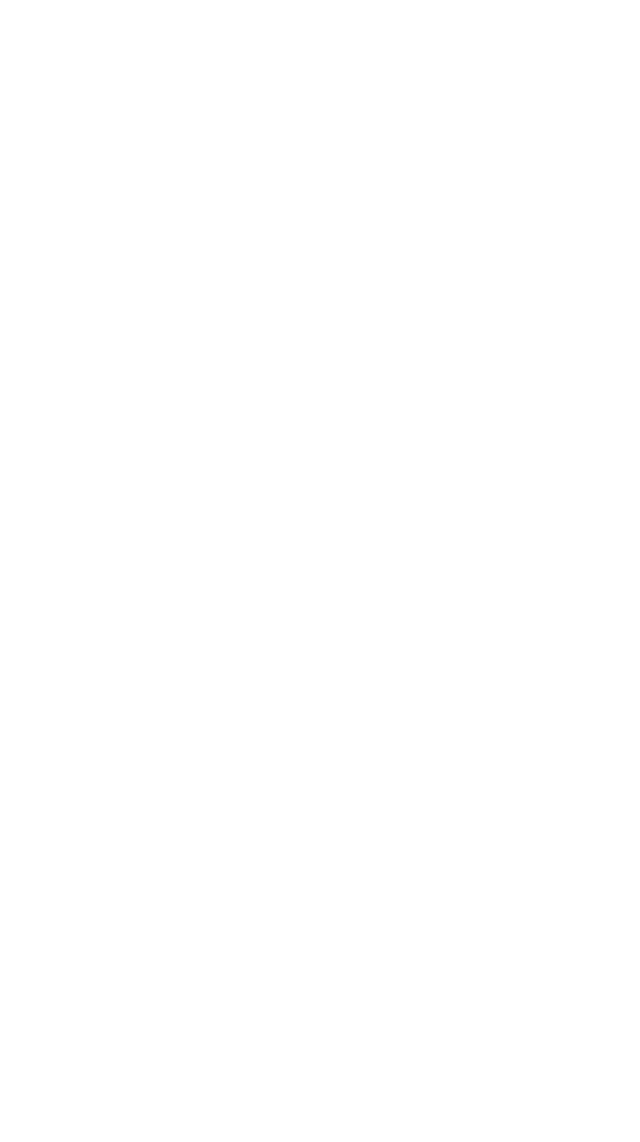
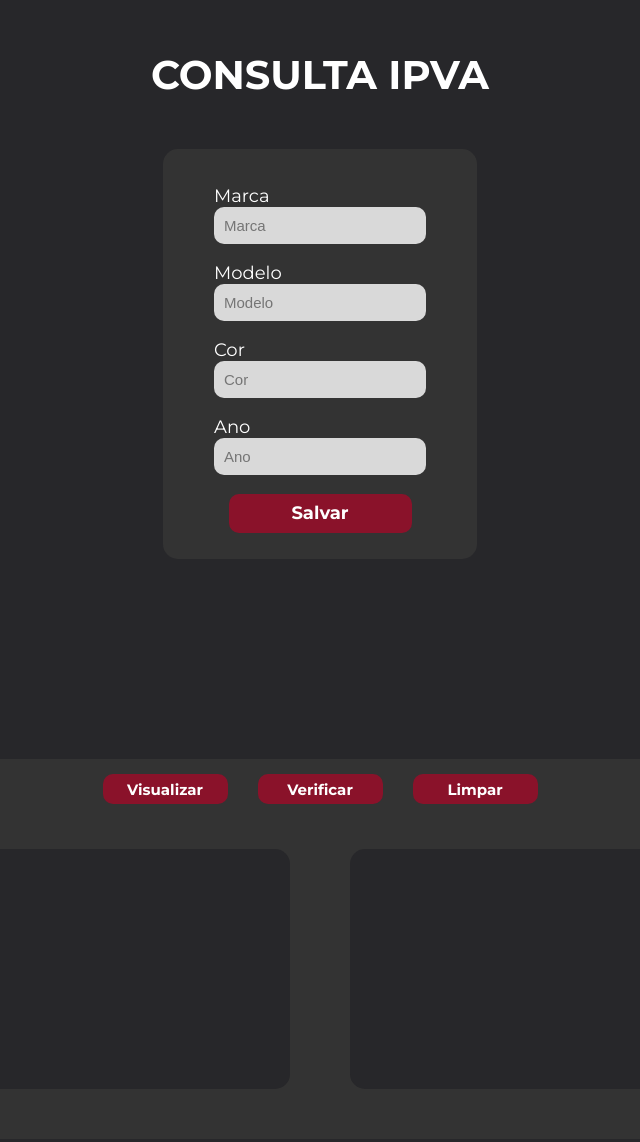
Before and after one commit to alissonsdr/task-object, a plain HTML site: page index.html in a window 1280 px wide. Shown: the whole page, without its empty margins (320-960 px from the left). Before the commit the page ends 800 px from the top, so only its background shows below. Drawn offline with Linux system fonts and the light colour scheme.

Commit message:
project complet

```diff
--- a/index.html
+++ b/index.html
@@ -1,11 +1,64 @@
 <!DOCTYPE html>
 <html lang="en">
+
 <head>
     <meta charset="UTF-8">
+    <meta http-equiv="X-UA-Compatible" content="IE=edge">
     <meta name="viewport" content="width=device-width, initial-scale=1.0">
-    <title>Document</title>
+    <link rel="stylesheet" href="style.css">
+    <link rel="preconnect" href="https://fonts.googleapis.com">
+    <link rel="preconnect" href="https://fonts.gstatic.com" crossorigin>
+    <link href="https://fonts.googleapis.com/css2?family=Montserrat:wght@400;700&display=swap" rel="stylesheet">
+    <title>Consulta IPVA</title>
 </head>
+
 <body>
+    <div class="title">CONSULTA IPVA</div>
 
+    <div class="board-insert">
+        <div class="inputs">
+            <div class="ajust-input">
+                <div class="text-inputs">Marca</div>
+                <input type="text" name="brand" id="brand" placeholder="Marca">
+            </div>
+            <div class="ajust-input">
+                <div class="text-inputs">Modelo</div>
+                <input type="text" name="model" id="model" placeholder="Modelo">
+            </div>
+            <div class="ajust-input">
+                <div class="text-inputs">Cor</div>
+                <input type="text" name="color" id="color" placeholder="Cor">
+            </div>
+            <div class="ajust-input">
+                <div class="text-inputs">Ano</div>
+                <input type="number" name="year" id="year" placeholder="Ano">
+            </div>
+            <div class="button" onclick="save()">
+                <div>Salvar</div>
+            </div>
+        </div>
+    </div>
+
+    <div class="board-result">
+        <div class="buttons-result">
+            <div class="button-result" onclick="view()">
+                <div>Visualizar</div>
+            </div>
+            <div class="button-result" onclick="verify()">
+                <div>Verificar</div>
+            </div>
+            <div class="button-result" onclick="reset()">
+                <div>Limpar</div>
+            </div>
+        </div><div class="returns">
+            <div id="resultCars" class="result">
+            </div>
+            <div id="resultPay" class="result">
+            </div>
+        </div>
+
+    </div>
+    <script src="script.js"></script>
 </body>
+
 </html>
--- /dev/null
+++ b/script.js
@@ -0,0 +1,51 @@
+let cars = []
+const resultCars = document.getElementById("resultCars")
+const resultPay = document.getElementById("resultPay")
+
+function save() {
+    let brand = document.getElementById("brand").value
+    let model = document.getElementById("model").value
+    let color = document.getElementById("color").value
+    let year = document.getElementById("year").value
+
+    cars.push({
+        carBrand: brand,
+        carModel: model,
+        carColor: color,
+        carYear: year
+    })
+    console.log(cars)
+}
+
+function view() {
+
+    let listCars = ''
+
+    cars.forEach(car => {
+        listCars += `<span> ${car.carBrand}/${car.carModel} - ${car.carColor} - ${car.carYear} </span> <br>`
+    })
+
+    resultCars.innerHTML = listCars
+}
+
+function reset(){
+    resultCars.innerHTML = ""
+    resultPay.innerHTML = ""
+    cars = []
+}
+
+function verify(){
+
+    let listPay = ""
+
+    cars.forEach(car => {
+        let yearCount = 2023 - `${car.carYear}`
+        if (yearCount >= 20){
+            listPay += `${car.carModel}/${car.carYear} não paga IPVA. <br>`
+        }
+
+        resultPay.innerHTML = listPay
+    })
+
+
+}
--- /dev/null
+++ b/style.css
@@ -0,0 +1,147 @@
+body {
+    margin: 0;
+    background-color: #27272A;
+    display: flex;
+    justify-content: center;
+    align-items: center;
+    flex-direction: column;
+}
+
+
+.title {
+    color: #FFF;
+    font-family: Montserrat;
+    font-size: 40px;
+    font-weight: 700;
+    margin-bottom: 50PX;
+    margin-top: 50px;
+}
+
+.inputs {
+    display: flex;
+    flex-direction: column;
+    align-items: center;
+    justify-content: center;
+    background-color: #333333;
+    border-radius: 15px;
+    height: 410px;
+    width: 314px;
+}
+
+.inputs input {
+    padding-inline-start: 10px;
+    background-color: #D9D9D9;
+    border-radius: 10px;
+    width: 200px;
+    height: 35px;
+    font-size: 15px;
+    border: none;
+}
+
+.inputs input:focus{
+    box-shadow: 0 0 0 0;
+    outline: 0;
+}
+
+.text-inputs {
+    color: white;
+    font-family: Montserrat;
+    font-size: 18px;
+    font-weight: 100;
+}
+
+.button {
+    width: 183px;
+    height: 39px;
+    border-radius: 10px;
+    background: #8A122A;
+    color: #FFF;
+    font-family: Montserrat;
+    font-size: 18px;
+    font-weight: 700;
+    cursor: pointer;
+    margin-top: 10px;
+    display: flex;
+    justify-content: center;
+    align-items: center;
+}
+
+.button:hover{
+    background: #811027;
+}
+
+
+.ajust-input{
+    display: flex;
+    flex-direction: column;
+    padding: 9px;
+}
+
+.board-result{
+    background-color: #333333;
+    margin-top: 200px;
+    height: 380px;
+    width: 1160px;
+    margin-bottom: 100px;
+    border-radius: 15px;
+    display: flex;
+    flex-direction: column;
+    align-items: center;
+}
+
+.buttons-result{
+    display: flex;
+}
+
+.button-result{
+    width: 125px;
+    height: 30px;
+    border-radius: 10px;
+    background: #8A122A;
+    color: #FFF;
+    font-family: Montserrat;
+    font-size: 15px;
+    cursor: pointer;
+    margin-top: 10px;
+    display: flex;
+    justify-content: center;
+    align-items: center;
+    margin: 15px;
+    font-weight: 700;
+}
+
+.button-result:hover{
+    background: #811027;
+}
+
+.returns{
+    display: flex;
+    justify-content: center;
+}
+
+.result{
+    height: 200px;
+    width: 450px;
+    background-color: #27272A;
+    margin: 30px;
+    color: white;
+    font-family: Montserrat;
+    font-size: 18px;
+    padding: 20px;
+    overflow: auto;
+    border-radius: 15px;
+    display: flex;
+    flex-direction: column;
+
+}
+
+::-webkit-scrollbar{
+    background-color: #27272a;
+    border-radius: 10px;
+}
+
+::-webkit-scrollbar-thumb{
+    background-color: rgba(131, 131, 131, 0.158);
+    border-radius: 10px;
+
+}
```
